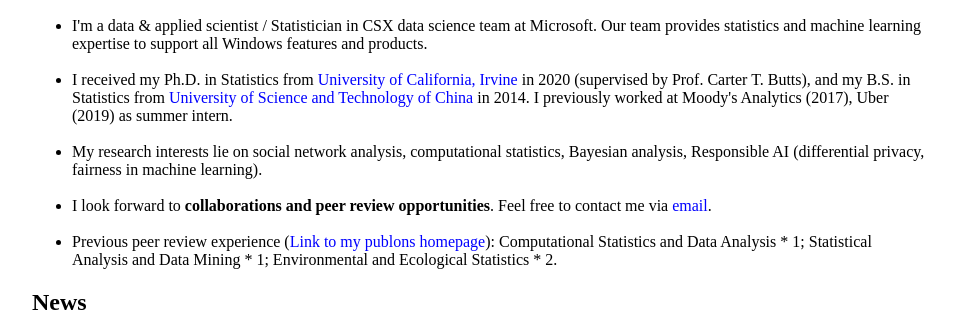
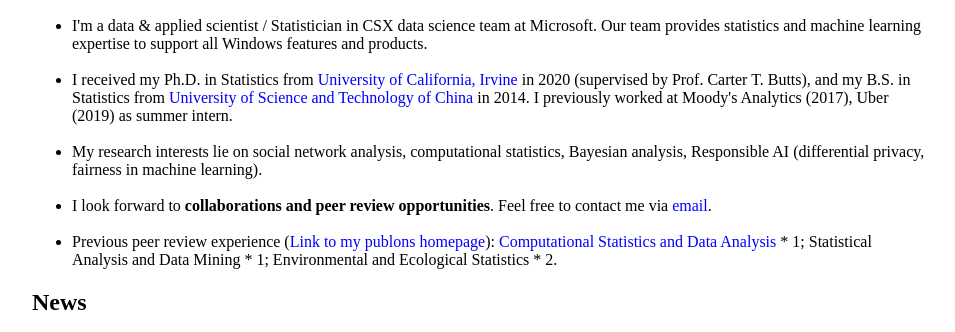
Before and after one commit to fyin-stats/fyin-stats.github.io, a plain HTML site: page index.html in a window 1280 px wide. Shown: the part 449-781 px from the top of the page, without its empty margins (160-1115 px from the left). Drawn offline with Linux system fonts and the light colour scheme.

Commit message:
Update index.html

```diff
--- a/index.html
+++ b/index.html
@@ -35,7 +35,7 @@
 			<br>
 			<li>I look forward to <b>collaborations and peer review opportunities</b>. Feel free to contact me via <a href="mailto:yinf2@uci.edu" style="color:blue;">email</a>. </li>
 			<br>
-			<li>Previous peer review experience (<a href="https://publons.com/researcher/4711348/fan-yin/" style="color:blue;">Link to my publons homepage</a>): Computational Statistics and Data Analysis * 1; Statistical Analysis and Data Mining * 1; Environmental and Ecological Statistics * 2.</li>
+			<li>Previous peer review experience (<a href="https://publons.com/researcher/4711348/fan-yin/" style="color:blue;">Link to my publons homepage</a>): <a href="https://www.journals.elsevier.com/computational-statistics-and-data-analysis" style="color:blue;">Computational Statistics and Data Analysis</a> * 1; Statistical Analysis and Data Mining * 1; Environmental and Ecological Statistics * 2.</li>
                      </ul>
 		<h2>News</h2>
 		<ul>
```
